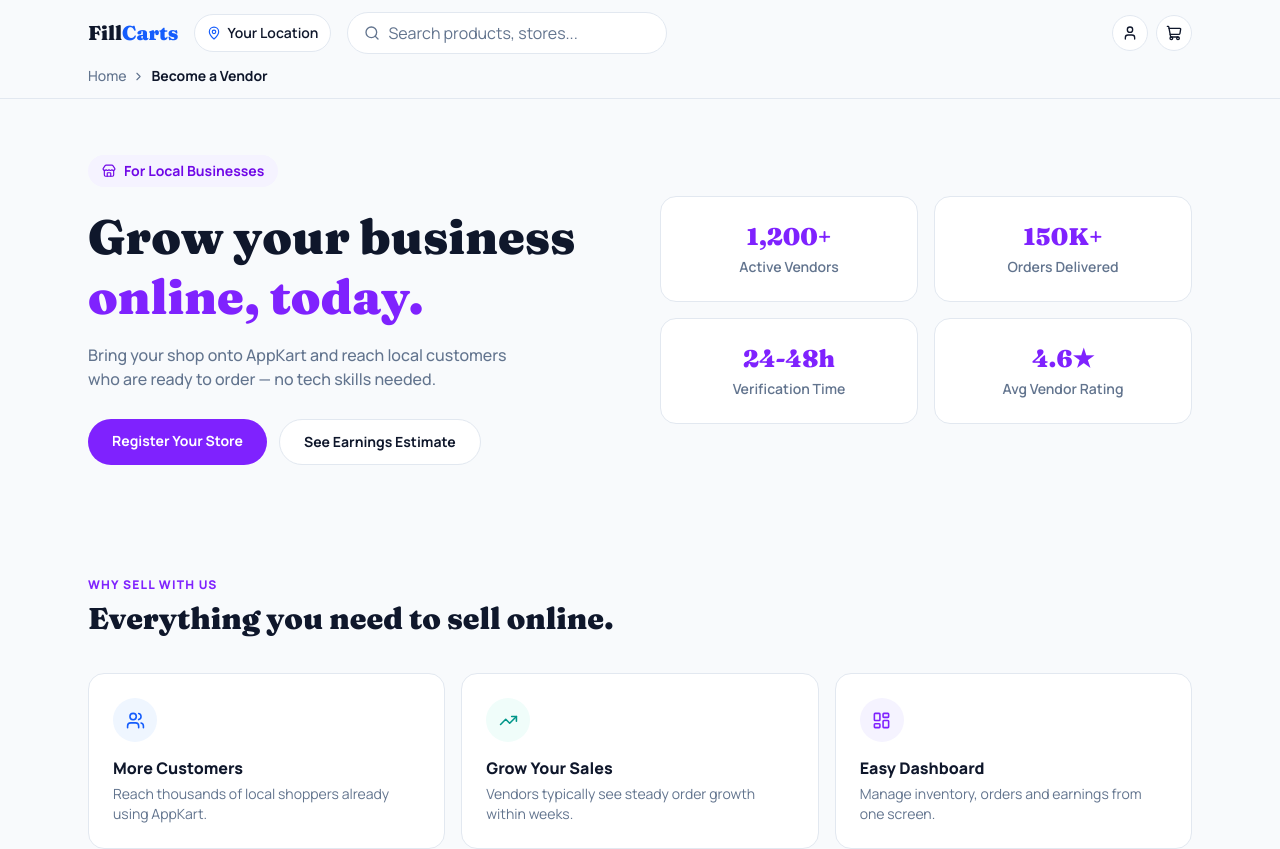
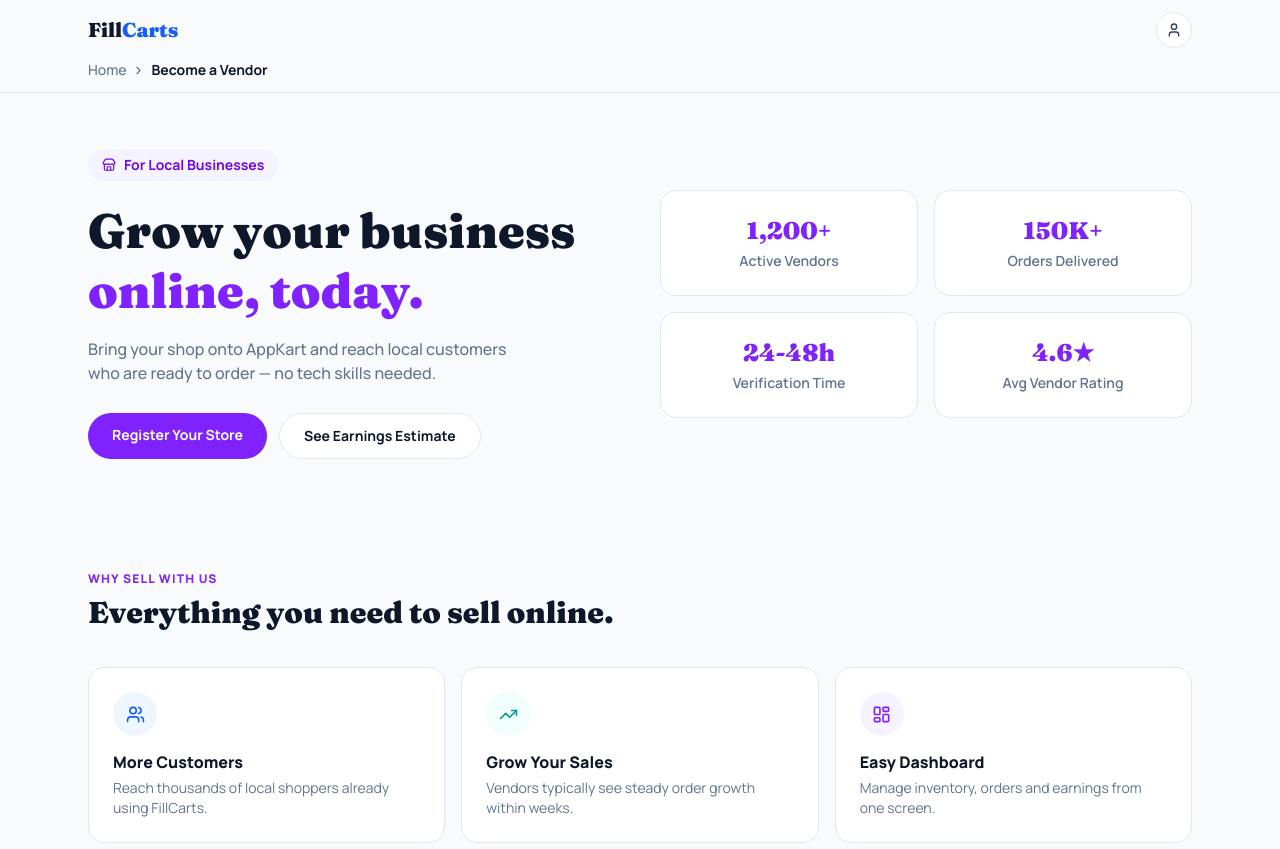
Before and after one commit to vortexdevelopment1/fillcarts, a React (Vite) app: page /become-vendor in a window 1280 px wide. Shown: the top 849 px of the page. Built offline with nearby package versions, Linux system fonts and the light colour scheme.

Commit message:
navbar UI Fixed in vendore and rider page

```diff
--- a/src/components/AboutPage.jsx
+++ b/src/components/AboutPage.jsx
@@ -14,7 +14,7 @@ const values = [
 ];
 
 const journey = [
-  { year: "The Idea", text: "AppKart started with a simple question — why should local shops be left out of fast delivery?" },
+  { year: "The Idea", text: "FillCarts started with a simple question — why should local shops be left out of fast delivery?" },
   { year: "Building the Network", text: "We onboarded local vendors and riders neighbourhood by neighbourhood, not city by city." },
   { year: "Today", text: "A growing network of shops, riders and customers connected through one simple app." },
 ];
@@ -27,7 +27,7 @@ export default function AboutPage() {
       {/* Header */}
       <header className="sticky top-0 z-40 bg-slate-50/95 backdrop-blur border-b border-slate-200">
         <div className="max-w-6xl mx-auto px-6 py-3 flex items-center gap-4">
-          <Link to="/" className="text-xl font-extrabold flex-shrink-0" style={{ fontFamily: "'Fraunces', serif" }}>App<span className="text-blue-600">Kart</span></Link>
+          <Link to="/" className="text-xl font-extrabold flex-shrink-0" style={{ fontFamily: "'Fraunces', serif" }}>Fill<span className="text-blue-600">Carts</span></Link>
           <div className="hidden md:flex items-center gap-1.5 text-sm font-semibold border border-slate-200 rounded-full px-3 py-2 bg-white flex-shrink-0">
             <MapPin size={14} className="text-blue-600" /> Your Location
           </div>
--- a/src/components/AppKartHome.jsx
+++ b/src/components/AppKartHome.jsx
@@ -113,10 +113,10 @@ export default function AppKartHome() {
         <div className="flex whitespace-nowrap animate-[marquee_22s_linear_infinite]">
           {[...Array(2)].map((_, i) => (
             <div key={i} className="flex">
-              <span className="px-10 flex items-center gap-2"><Truck size={13} /> Delivery in 15 minutes</span>
-              <span className="px-10 flex items-center gap-2"><Gift size={13} /> Today's offers live now</span>
-              <span className="px-10 flex items-center gap-2"><CreditCard size={13} /> Free delivery above ₹299</span>
-              <span className="px-10 flex items-center gap-2"><Moon size={13} /> Night delivery available</span>
+              <span className="px-10 flex items-center gap-2"><Zap size={13} className="text-amber-400" /> Express Local Delivery</span>
+              <span className="px-10 flex items-center gap-2"><Gift size={13} className="text-blue-400" /> Today's offers live now</span>
+              <span className="px-10 flex items-center gap-2"><CreditCard size={13} className="text-teal-400" /> Free delivery above ₹299</span>
+              <span className="px-10 flex items-center gap-2"><Sparkles size={13} className="text-violet-400" /> 100% Fresh & Quality Assured</span>
             </div>
           ))}
         </div>
--- a/src/components/BecomeRiderPage.jsx
+++ b/src/components/BecomeRiderPage.jsx
@@ -2,7 +2,7 @@ import React, { useState } from "react";
 import { Link } from "react-router-dom";
 import Footer from "./Footer";
 import {
-  Bike, MapPin, Search, User, ShoppingCart, ChevronRight, Clock, Banknote,
+  Bike, User, ChevronRight, Clock, Banknote,
   Navigation, Gift, CheckCircle2, Star, ClipboardList, IdCard, ShieldCheck,
   Phone, Mail, Upload, Calendar
 } from "lucide-react";
@@ -64,17 +64,10 @@ export default function BecomeRiderPage() {
 
       {/* Header */}
       <header className="sticky top-0 z-40 bg-slate-50/95 backdrop-blur border-b border-slate-200">
-        <div className="max-w-6xl mx-auto px-6 py-3 flex items-center gap-4">
-          <div className="text-xl font-extrabold flex-shrink-0" style={{ fontFamily: "'Fraunces', serif" }}>App<span className="text-blue-600">Kart</span></div>
-          <div className="hidden md:flex items-center gap-1.5 text-sm font-semibold border border-slate-200 rounded-full px-3 py-2 bg-white flex-shrink-0">
-            <MapPin size={14} className="text-blue-600" /> Your Location
-          </div>
-          <div className="hidden md:flex items-center gap-2 bg-white border border-slate-200 rounded-full px-4 py-2 text-base text-slate-500 max-w-xs flex-1">
-            <Search size={16} /> <span>Search products, stores...</span>
-          </div>
-          <div className="flex items-center gap-2 ml-auto">
-            <button className="w-9 h-9 rounded-full bg-white border border-slate-200 flex items-center justify-center"><User size={16} /></button>
-            <button className="w-9 h-9 rounded-full bg-white border border-slate-200 flex items-center justify-center"><ShoppingCart size={16} /></button>
+        <div className="max-w-6xl mx-auto px-6 py-3 flex items-center justify-between gap-4">
+          <Link to="/" className="text-xl font-extrabold flex-shrink-0" style={{ fontFamily: "'Fraunces', serif" }}>App<span className="text-blue-600">Kart</span></Link>
+          <div className="flex items-center gap-2">
+            <Link to="/login" className="w-9 h-9 rounded-full bg-white border border-slate-200 flex items-center justify-center text-slate-700 hover:border-teal-500 transition-colors"><User size={16} /></Link>
           </div>
         </div>
         <div className="max-w-6xl mx-auto px-6 pb-3 text-sm text-slate-500 font-medium flex items-center gap-1.5">
--- a/src/components/BecomeVendorPage.jsx
+++ b/src/components/BecomeVendorPage.jsx
@@ -2,13 +2,13 @@ import React, { useState } from "react";
 import { Link } from "react-router-dom";
 import Footer from "./Footer";
 import {
-  Store, MapPin, Search, User, ShoppingCart, ChevronRight, TrendingUp,
+  Store, User, ChevronRight, TrendingUp,
   Users, LayoutDashboard, Wallet, CheckCircle2, Star, ClipboardList,
   PackageCheck, Bell, Banknote, Building2, Phone, Mail, Upload
 } from "lucide-react";
 
 const benefits = [
-  { icon: Users, bg: "bg-blue-50", color: "text-blue-600", title: "More Customers", desc: "Reach thousands of local shoppers already using AppKart." },
+  { icon: Users, bg: "bg-blue-50", color: "text-blue-600", title: "More Customers", desc: "Reach thousands of local shoppers already using FillCarts." },
   { icon: TrendingUp, bg: "bg-teal-50", color: "text-teal-600", title: "Grow Your Sales", desc: "Vendors typically see steady order growth within weeks." },
   { icon: LayoutDashboard, bg: "bg-violet-50", color: "text-violet-600", title: "Easy Dashboard", desc: "Manage inventory, orders and earnings from one screen." },
   { icon: Wallet, bg: "bg-amber-50", color: "text-amber-700", title: "Fast Payouts", desc: "Transparent commission and weekly settlements." },
@@ -54,17 +54,10 @@ export default function BecomeVendorPage() {
 
       {/* Header */}
       <header className="sticky top-0 z-40 bg-slate-50/95 backdrop-blur border-b border-slate-200">
-        <div className="max-w-6xl mx-auto px-6 py-3 flex items-center gap-4">
-          <div className="text-xl font-extrabold flex-shrink-0" style={{ fontFamily: "'Fraunces', serif" }}>Fill<span className="text-blue-600">Carts</span></div>
-          <div className="hidden md:flex items-center gap-1.5 text-sm font-semibold border border-slate-200 rounded-full px-3 py-2 bg-white flex-shrink-0">
-            <MapPin size={14} className="text-blue-600" /> Your Location
-          </div>
-          <div className="hidden md:flex items-center gap-2 bg-white border border-slate-200 rounded-full px-4 py-2 text-base text-slate-500 max-w-xs flex-1">
-            <Search size={16} /> <span>Search products, stores...</span>
-          </div>
-          <div className="flex items-center gap-2 ml-auto">
-            <button className="w-9 h-9 rounded-full bg-white border border-slate-200 flex items-center justify-center"><User size={16} /></button>
-            <button className="w-9 h-9 rounded-full bg-white border border-slate-200 flex items-center justify-center"><ShoppingCart size={16} /></button>
+        <div className="max-w-6xl mx-auto px-6 py-3 flex items-center justify-between gap-4">
+          <Link to="/" className="text-xl font-extrabold flex-shrink-0" style={{ fontFamily: "'Fraunces', serif" }}>Fill<span className="text-blue-600">Carts</span></Link>
+          <div className="flex items-center gap-2">
+            <Link to="/login" className="w-9 h-9 rounded-full bg-white border border-slate-200 flex items-center justify-center text-slate-700 hover:border-violet-500 transition-colors"><User size={16} /></Link>
           </div>
         </div>
         <div className="max-w-6xl mx-auto px-6 pb-3 text-sm text-slate-500 font-medium flex items-center gap-1.5">
--- a/src/components/Footer.jsx
+++ b/src/components/Footer.jsx
@@ -43,7 +43,7 @@ export default function Footer() {
         <div className="grid md:grid-cols-5 gap-8 mb-10">
           <div className="md:col-span-1">
             <Link to="/" className="text-lg font-extrabold mb-2.5 block" style={{ fontFamily: "'Fraunces', serif" }}>
-              App<span className="text-blue-400">Kart</span>
+              Fill<span className="text-blue-400">Carts</span>
             </Link>
             <p className="text-sm text-slate-400 max-w-[200px]">Connecting local vendors, customers and delivery riders — one neighbourhood at a time.</p>
           </div>
@@ -64,7 +64,7 @@ export default function Footer() {
             </div>
           ))}
         </div>
-        <div className="border-t border-slate-700 pt-5 text-base text-slate-500 text-center">© 2026 AppKart. All rights reserved.</div>
+        <div className="border-t border-slate-700 pt-5 text-base text-slate-500 text-center">© 2026 FillCarts. All rights reserved.</div>
       </div>
     </footer>
   );
--- a/src/components/SupportPage.jsx
+++ b/src/components/SupportPage.jsx
@@ -70,7 +70,7 @@ export default function SupportPage() {
       {/* Header */}
       <header className="sticky top-0 z-40 bg-slate-50/95 backdrop-blur border-b border-slate-200">
         <div className="max-w-6xl mx-auto px-6 py-3 flex items-center gap-4">
-          <Link to="/" className="text-xl font-extrabold flex-shrink-0" style={{ fontFamily: "'Fraunces', serif" }}>App<span className="text-blue-600">Kart</span></Link>
+          <Link to="/" className="text-xl font-extrabold flex-shrink-0" style={{ fontFamily: "'Fraunces', serif" }}>Fill<span className="text-blue-600">Carts</span></Link>
           <div className="hidden md:flex items-center gap-1.5 text-sm font-semibold border border-slate-200 rounded-full px-3 py-2 bg-white flex-shrink-0">
             <MapPin size={14} className="text-blue-600" /> Your Location
           </div>
```
Also changed, not shown: src/components/CustomerLoginPage.jsx (indentation only). Lines whose indentation alone changed are shown as unchanged.
